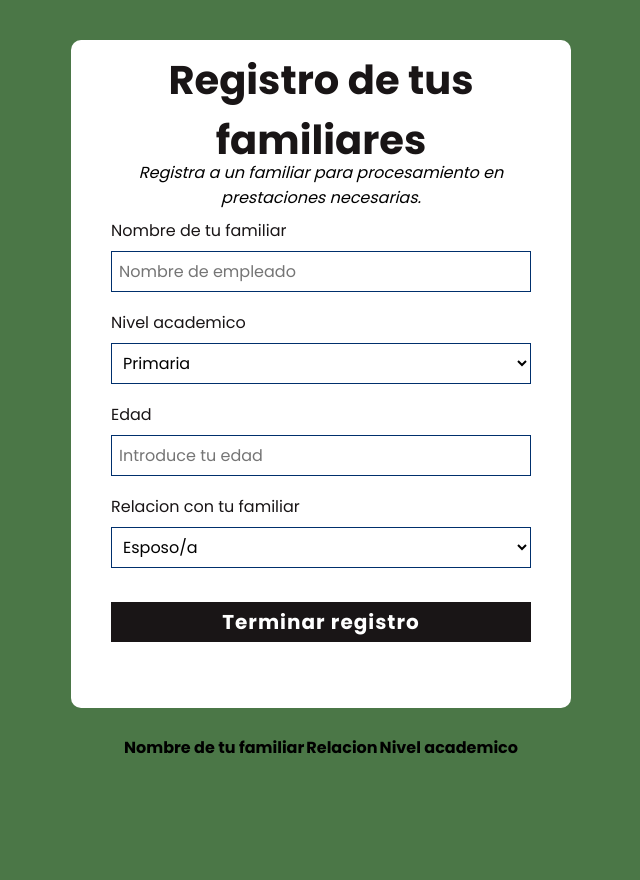
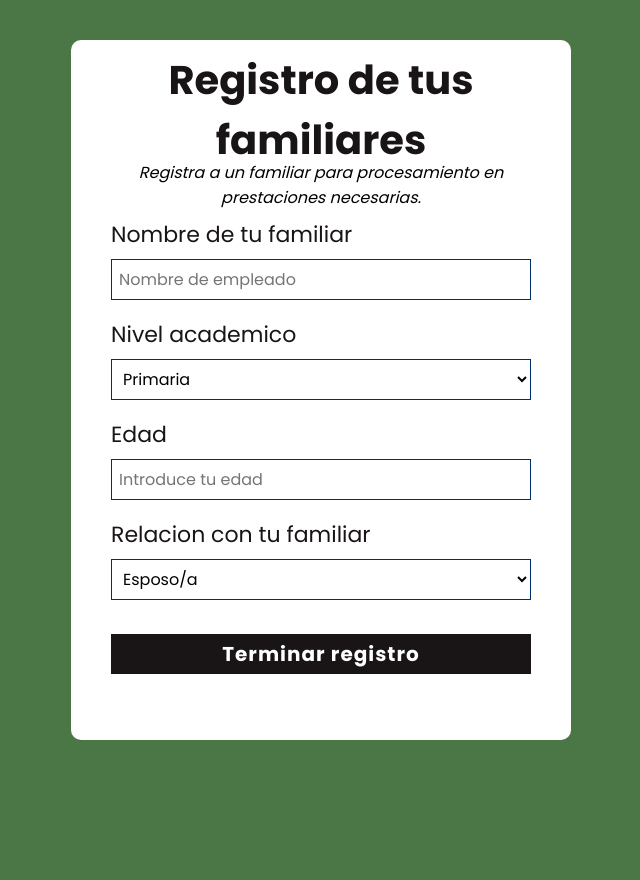
Before and after one commit to lugalnt/Proyecto_RH, a PHP site: page /registrarfamiliares.php in a window 1280 px wide. Shown: the whole page, without its empty margins (319-959 px from the left). Run offline with PHP 8.4, Linux system fonts and the light colour scheme; lists and menus that the app fills with data are empty.

Commit message:
Update registrarfamiliares.php

```diff
--- a/registrarfamiliares.php
+++ b/registrarfamiliares.php
@@ -13,18 +13,7 @@
 
     <div role="region" tabindex="0">
         <center>
-        <table>
-            <caption><br></caption>
-            <thead>
-                <tr>
-                    <th>Nombre de tu familiar<br></th>
-                    <th>Relacion</th>
-                    <th>Nivel academico<br></th>
-                </tr>
-            </thead>
 
-            <tbody>
-                <tr>
 
                 <main>
         <header>
```
